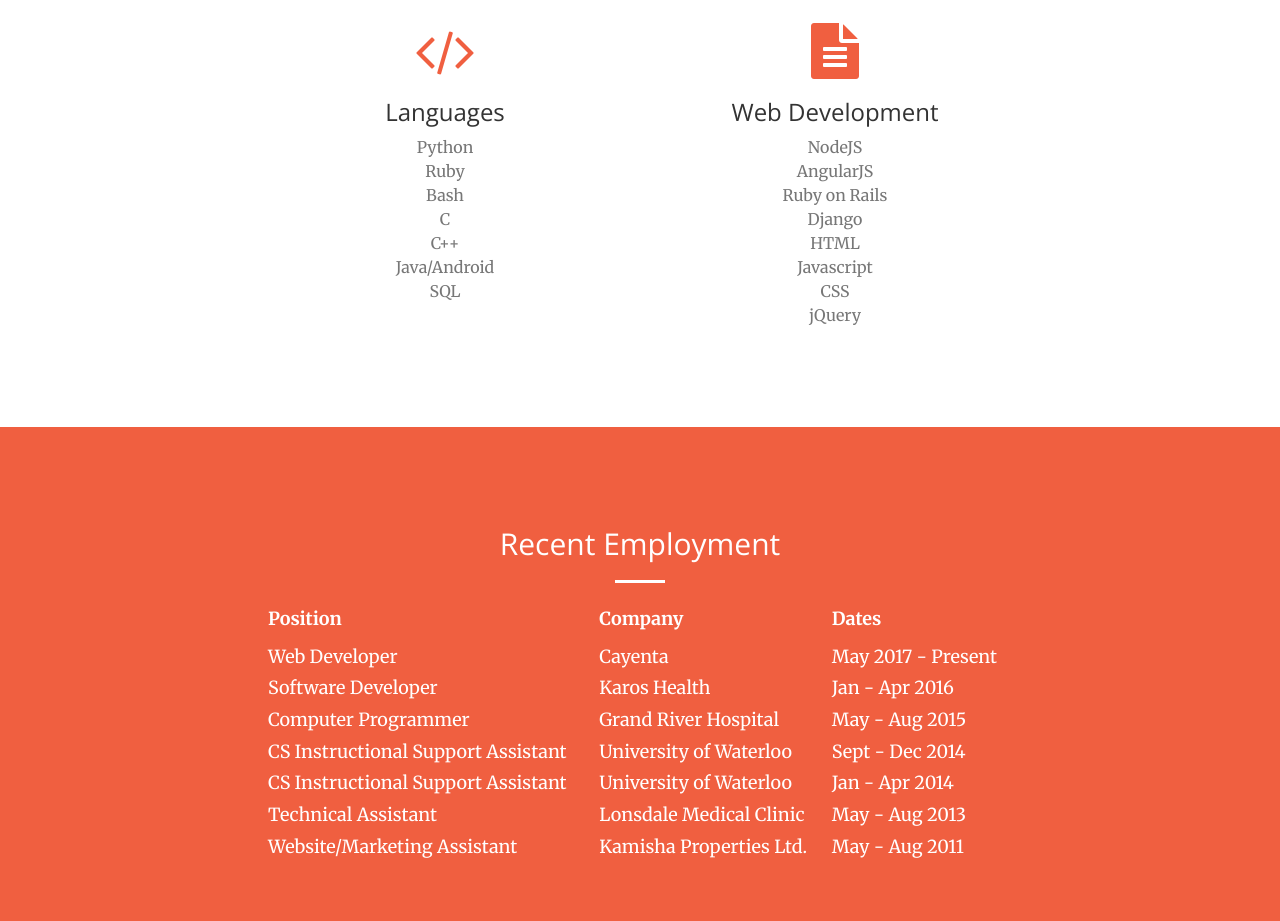
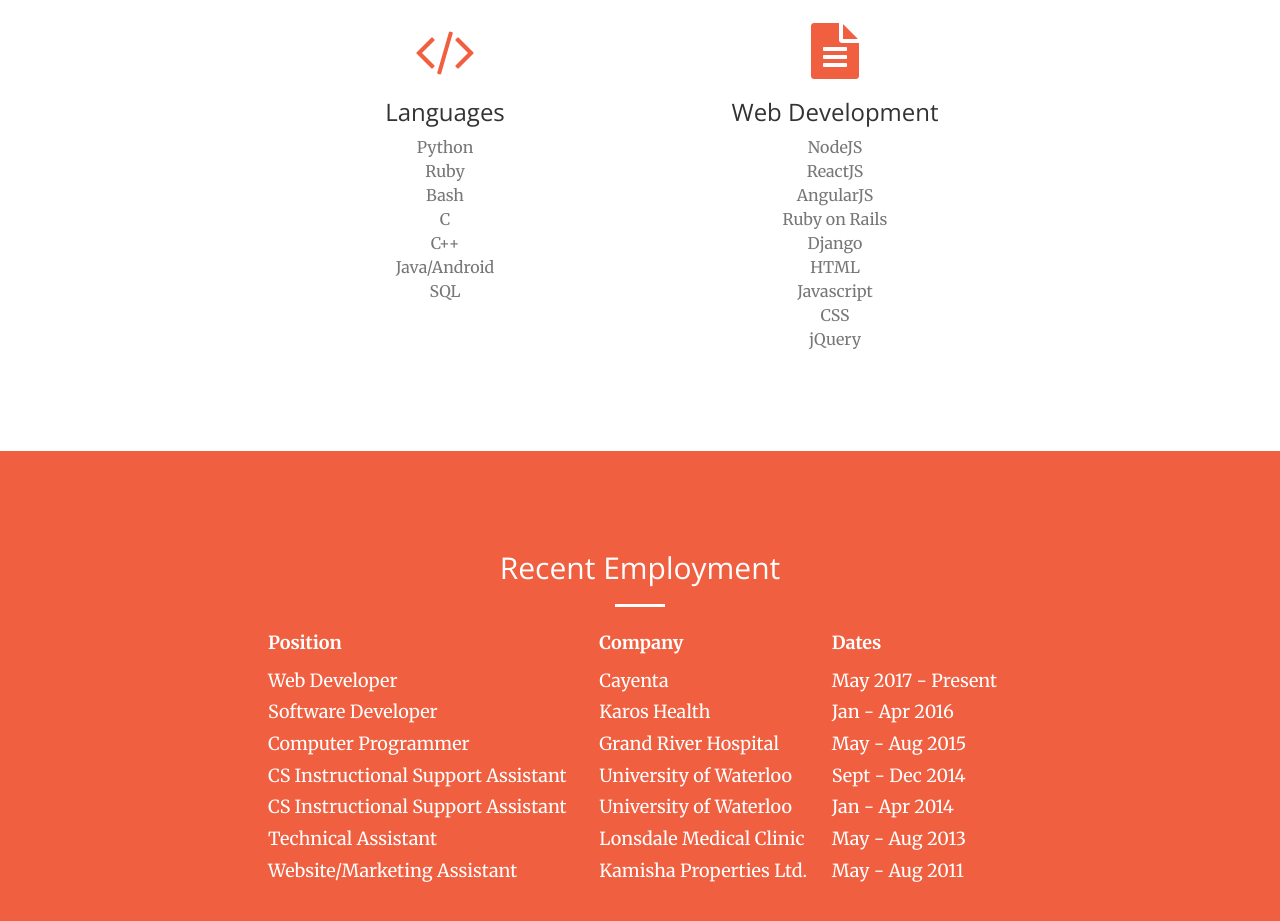
Before and after one commit to kamilladhani/kamilladhani.github.io, a website: page index.html in a window 1280 px wide. Shown: the part 1650-2571 px from the top of the page. Drawn offline with nearby package versions, Linux system fonts and the light colour scheme.

Commit message:
updated skills

```diff
--- a/index.html
+++ b/index.html
@@ -139,6 +139,7 @@
                         <i class="fa fa-4x fa-file-text text-primary sr-icons"></i>
                         <h3>Web Development</h3>
                         <p class="text-muted">NodeJS</p>
+                        <p class="text-muted">ReactJS</p>
                         <p class="text-muted">AngularJS</p>
                         <p class="text-muted">Ruby on Rails</p>
                         <p class="text-muted">Django</p>
```
Also changed, not shown: 1 other file.
